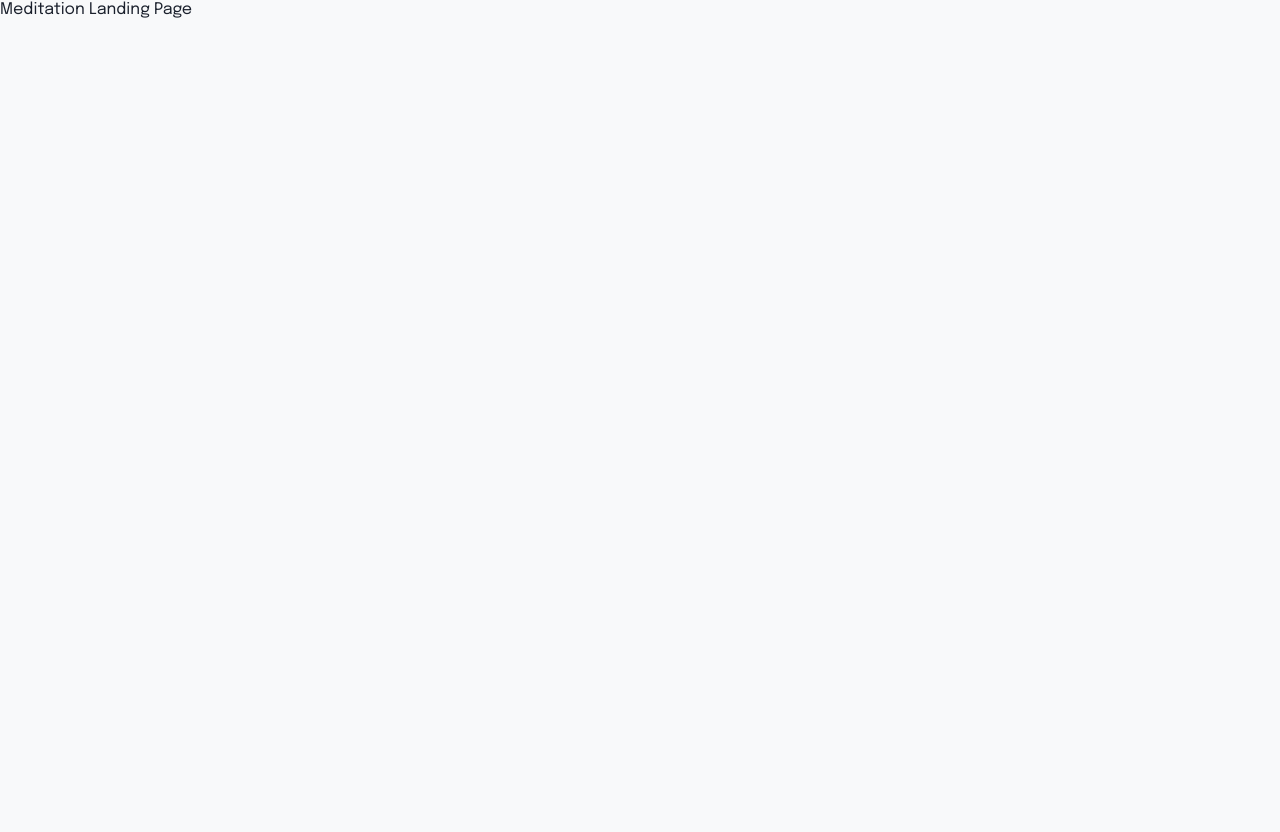
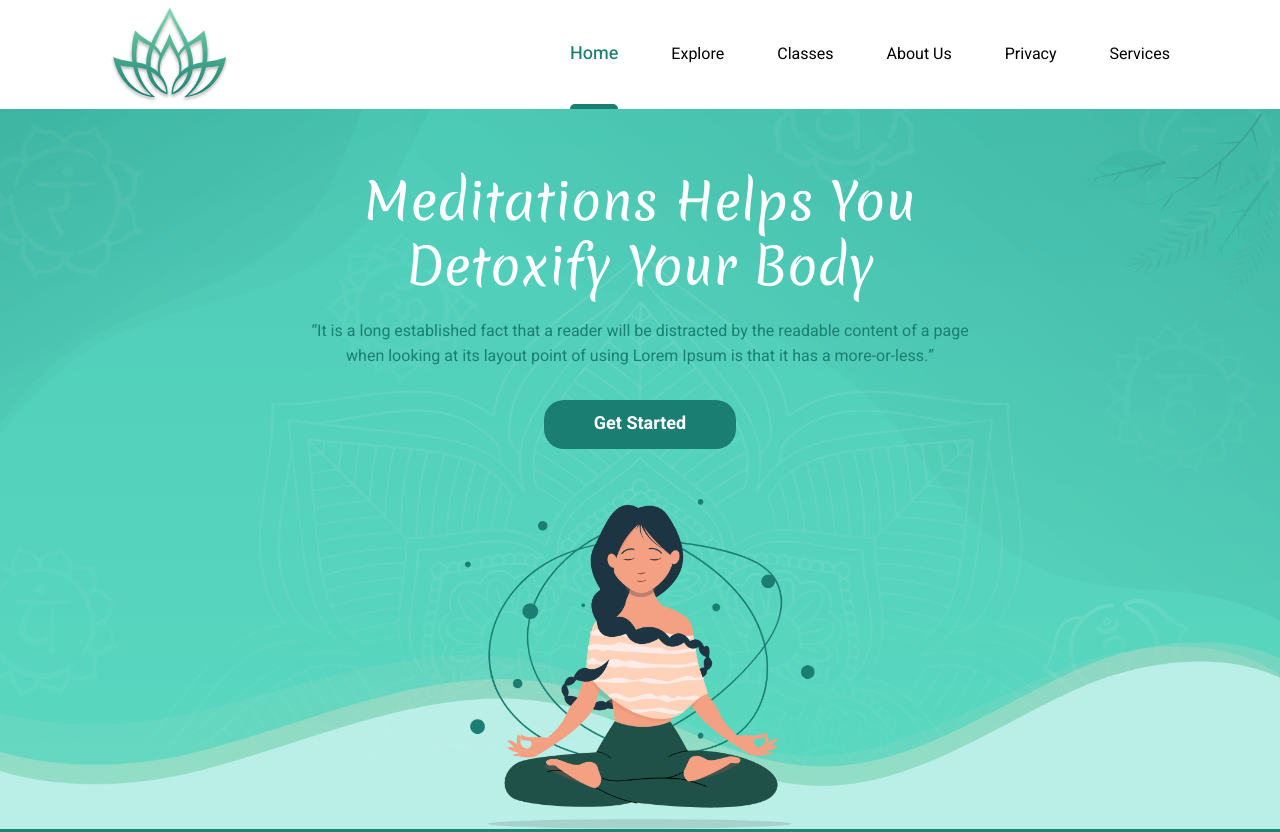
Before and after one commit to AndreyMalyar/meditation-landing, a website built with Vite: page index.html in a window 1280 px wide. Shown: the top 832 px of the page. Before the commit the page ends 800 px from the top, so only its background shows below. Built offline with nearby package versions, Linux system fonts and the light colour scheme.

Commit message:
feat: верстка header html + css

```diff
--- a/index.html
+++ b/index.html
@@ -5,16 +5,80 @@
     <link rel="icon" type="image/svg+xml" href="/vite.svg" />
     <meta name="viewport" content="width=device-width, initial-scale=1.0" />
     <title>Meditation - Detoxify Your Body</title>
-    <link rel="preconnect" href="https://fonts.googleapis.com">
-    <link rel="preconnect" href="https://fonts.gstatic.com" crossorigin>
-    <link href="https://fonts.googleapis.com/css2?family=Epilogue:wght@400;500;600;700&display=swap" rel="stylesheet">
+    <link rel="preconnect" href="https://fonts.googleapis.com" />
+    <link rel="preconnect" href="https://fonts.gstatic.com" crossorigin />
+    <link
+      href="https://fonts.googleapis.com/css2?family=Heebo:wght@100..900&family=Merienda:wght@300..900&display=swap"
+      rel="stylesheet"
+    />
   </head>
   <body>
+    <div id="app">
+      <nav class="nav">
+        <div class="container nav__container">
+          <img src="./src/assets/icons/logo.svg" class="nav__logo" alt="Logo" />
+          <ul class="nav__menu">
+            <li class="nav__menu-item nav__menu-item_active">Home</li>
+            <li class="nav__menu-item">Explore</li>
+            <li class="nav__menu-item">Classes</li>
+            <li class="nav__menu-item">About Us</li>
+            <li class="nav__menu-item">Privacy</li>
+            <li class="nav__menu-item">Services</li>
+          </ul>
+        </div>
+      </nav>
 
-    <div id="app">
-        <!-- Здесь будет контент -->
-        <h1>Meditation Landing Page</h1>
+      <header class="header">
+        <div class="container header__container">
+          <h1 class="section__title header__title">
+            Meditations Helps You Detoxify Your Body
+          </h1>
+          <p class="header__subtitle">
+            “It is a long established fact that a reader will be distracted by
+            the readable content of a page when looking at its layout point of
+            using Lorem Ipsum is that it has a more-or-less.”
+          </p>
+          <button type="button" class="section__btn header__btn">
+            Get Started
+          </button>
+          <img
+            src="./src/assets/images/header_img-1.png"
+            class="header__img"
+            alt="picture meditation"
+          />
+        </div>
+      </header>
+
+      <section class="section">
+        <div class="container"></div>
+      </section>
     </div>
+
+    <svg
+      width="1920"
+      height="1131"
+      viewBox="0 0 1920 1131"
+      fill="red"
+      xmlns="http://www.w3.org/2000/svg"
+    >
+      <path
+        d="M295.912 1108.1C474.283 1063.03 652.306 972.564 832.295 1006.85C967.968 1032.11 1087.66 1127.28 1226.01 1130.08C1367.21 1133.11 1488.83 1041.27 1617.41 983.861C1746 926.455 1926.24 918.558 1998.85 1038.93C2131.16 704.813 2288.43 381.31 2468.77 70.5714C1988.94 -155.177 1493.41 -346.306 987.519 -501.524C835.524 -548.481 669.648 -590.526 521.109 -534.724C349.675 -468.994 42.091 -399.455 -33.4998 -231C-166.97 64.2743 -78.1339 478.929 -167.626 790.945C-250.989 1083.93 47.7605 1171.68 295.912 1108.1Z"
+        fill="url(#paint0_linear_7_5)"
+      />
+      <defs>
+        <linearGradient
+          id="paint0_linear_7_5"
+          x1="937"
+          y1="-73.5002"
+          x2="937"
+          y2="1361.5"
+          gradientUnits="userSpaceOnUse"
+        >
+          <stop stop-color="#1A7F72" />
+          <stop offset="1" stop-color="#7ADBAE" />
+        </linearGradient>
+      </defs>
+    </svg>
 
     <script type="module" src="/src/main.ts"></script>
   </body>
--- a/src/styles/base/_base.scss
+++ b/src/styles/base/_base.scss
@@ -9,7 +9,7 @@ body {
   font-size: $font-size-base;
   font-weight: 400;
   line-height: $line-height-base;
-  color: $color-text-dark;
+  color: $color-text-body;
   background-color: $primary-bg-color;
   min-height: 100vh;
   overflow-x: hidden;
--- a/src/styles/base/_mixins.scss
+++ b/src/styles/base/_mixins.scss
@@ -1,83 +1,83 @@
-@use "variables" as *;
+@use 'variables' as *;
 
-@mixin flex($jc: center, $ai: center){
+@mixin flex($jc: center, $ai: center) {
   display: flex;
   justify-content: $jc;
   align-items: $ai;
 }
-@mixin inline-flex($jc: center, $ai: center){
+@mixin inline-flex($jc: center, $ai: center) {
   display: inline-flex;
   justify-content: $jc;
   align-items: $ai;
 }
-@mixin bg($url: '', $repeat: no-repeat, $x: center, $y: center, $size: cover){
-  background-image: url('#{$url}');
+@mixin bg($url, $repeat: no-repeat, $x: center, $y: center, $size: cover) {
+  background-image: url($url);
   background-repeat: $repeat;
   background-position: $x $y;
   background-size: $size;
 }
-@mixin bgProps($repeat: no-repeat, $x: center, $y: center, $size: cover){
+@mixin bgProps($repeat: no-repeat, $x: center, $y: center, $size: cover) {
   background-repeat: $repeat;
   background-position: $x $y;
   background-size: $size;
 }
-@mixin desktop($name, $value){
-  @media (max-width: $desktop-size){
+@mixin desktop($name, $value) {
+  @media (max-width: $desktop-size) {
     #{$name}: $value;
   }
 }
-@mixin laptop($name, $value){
-  @media (max-width: $laptop-size){
+@mixin laptop($name, $value) {
+  @media (max-width: $laptop-size) {
     #{$name}: $value;
   }
 }
-@mixin tablet($name, $value){
-  @media (max-width: $tablet-size){
+@mixin tablet($name, $value) {
+  @media (max-width: $tablet-size) {
     #{$name}: $value;
   }
 }
-@mixin mobile($name, $value){
-  @media (max-width: $medium-size){
+@mixin mobile($name, $value) {
+  @media (max-width: $medium-size) {
     #{$name}: $value;
   }
 }
-@mixin mobile-small($name, $value){
-  @media (max-width: $mobile-size){
+@mixin mobile-small($name, $value) {
+  @media (max-width: $mobile-size) {
     #{$name}: $value;
   }
 }
-@mixin desktop-block{
-  @media (max-width: $desktop-size){
+@mixin desktop-block {
+  @media (max-width: $desktop-size) {
     @content;
   }
 }
-@mixin laptop-block{
-  @media (max-width: $laptop-size){
+@mixin laptop-block {
+  @media (max-width: $laptop-size) {
     @content;
   }
 }
-@mixin tablet-block{
-  @media (max-width: $tablet-size){
+@mixin tablet-block {
+  @media (max-width: $tablet-size) {
     @content;
   }
 }
-@mixin mobile-block{
-  @media (max-width: $medium-size){
+@mixin mobile-block {
+  @media (max-width: $medium-size) {
     @content;
   }
 }
-@mixin mobile-small-block{
-  @media (max-width: $mobile-size){
+@mixin mobile-small-block {
+  @media (max-width: $mobile-size) {
     @content;
   }
 }
-@mixin mediaMax($size){
-  @media (max-width: $size){
+@mixin mediaMax($size) {
+  @media (max-width: $size) {
     @content;
   }
 }
-@mixin mediaMin($size){
-  @media (min-width: $size){
+@mixin mediaMin($size) {
+  @media (min-width: $size) {
     @content;
   }
 }
--- a/src/styles/base/_variables.scss
+++ b/src/styles/base/_variables.scss
@@ -13,18 +13,34 @@ $mobile-size: 576px;
 
 // BASICS ПЕРЕМЕННЫЕ STYLE
 
-$color-primary: #4DB8A8; // бирюзовый (кнопка, подчеркивание)
-$color-primary-dark: #3A9688; // hover состояния
-$color-primary-light: #E0F4F1; // светлый фон секций
+// Primary colors
+$color-primary: #3BD1BB;        // main colour (светло-бирюзовый)
+$color-primary-dark: #1A7F72;   // main colour (темно-бирюзовый)
+$color-primary-light: #4DD9C4;  // 1A7F72 (30%) - для светлых фонов
 
-$color-text-dark: #1A202C; // основной текст
-$color-text-light: #718096; // серый текст (подзаголовки)
+// Text colors
+$color-text-title: #000000;           // tittle (заголовки)
+$color-text-subtitle: rgba(0, 0, 0, 0.8);  // sub tittle (80%)
+$color-text-body: rgba(0, 0, 0, 0.5);      // body text (50%)
 $color-white: #FFFFFF;
 
-$primary-bg-color: #F8F9FA; // фон страницы
+// Background
+$primary-bg-color: #baefe7;     // фон страницы
 
-// TYPOGRAPHY
-$font-family-base: 'Epilogue', -apple-system, BlinkMacSystemFont, 'Segoe UI', sans-serif;
+// Gradients
+$gradient-button-start: #259385;
+$gradient-button-end: #159685;
+
+$gradient-bg-start: #B1AEB4;
+$gradient-bg-end: #B1AEB4;
+
+$gradient-name-start: #1A7F72;
+$gradient-name-end: #1A7F72;
+
+// Шрифты из Figma
+$font-family-base: 'Heebo', -apple-system, BlinkMacSystemFont, 'Segoe UI', sans-serif;      // Основной текст
+$font-family-heading: 'Merienda', 'Georgia', serif;  // Заголовки (декоративный)
+
 $font-size-base: 16px;
 $line-height-base: 1.6;
 
--- /dev/null
+++ b/src/styles/components/_navigation.scss
@@ -0,0 +1,48 @@
+@use '../base/variables' as *;
+@use '../base/mixins' as *;
+
+.nav {
+  width: 100%;
+  background-color: $color-white;
+
+  &__container {
+    padding: 0 60px;
+    @include flex(space-between);
+  }
+
+  &__logo {
+    width: 120px;
+  }
+
+  &__menu {
+    width: 100%;
+    max-width: 600px;
+    @include flex(space-between);
+    gap: 20px;
+
+    &-item {
+      color: $color-text-title;
+      font-size: $spacing-sm;
+      padding: 40px 0;
+      cursor: pointer;
+      transition: $transition-base;
+
+      &_active {
+        color: $color-primary-dark;
+        font-size: 18px;
+        font-weight: 500;
+        position: relative;
+        &::before {
+          content: '';
+          position: absolute;
+          bottom: 0;
+          left: 0;
+          width: 100%;
+          height: 5px;
+          border-radius: 5px 5px 0 0;
+          background-color: $color-primary-dark;
+        }
+      }
+    }
+  }
+}
--- a/src/styles/style.scss
+++ b/src/styles/style.scss
@@ -1,13 +1,65 @@
 // base, всегда первым
-@use "base/variables" as *; // as * чтобы не писать variables.$desktop-size
-@use "base/mixins" as *;
-@use "base/reset";
-@use "base/base";
-@use "base/containers";
+@use 'base/variables' as *; // as * чтобы не писать variables.$desktop-size
+@use 'base/mixins' as *;
+@use 'base/reset';
+@use 'base/base';
+@use 'base/containers';
 
-:root{
+// components
+@use 'components/navigation';
+
+:root {
   --container-width: 1180px;
   --container-padding: 15px;
 }
 
-// components
+//layout
+.header {
+  max-width: 100%; //var(--container-width)
+  margin: 0 auto;
+  @include bg(
+    '../assets/images/BG_header.png',
+    no-repeat,
+    center,
+    bottom,
+    cover
+  );
+
+  &__container {
+    @include flex();
+    flex-direction: column;
+    max-width: 700px;
+  }
+  &__title {
+    font-size: 50px;
+    color: $color-white;
+    margin: 60px 0 20px;
+  }
+  &__subtitle {
+    text-align: center;
+    color: $color-primary-dark;
+  }
+  &__btn {
+    margin: 30px 0 50px;
+    font-size: 18px;
+  }
+  &__img {
+    width: 350px;
+  }
+}
+
+.section {
+  &__title {
+    font-family: $font-family-heading;
+
+    line-height: 130%;
+    text-align: center;
+  }
+  &__btn {
+    padding: 10px 50px;
+    background-color: $color-primary-dark;
+    color: $color-white;
+    border-radius: 20px;
+    font-weight: 700;
+  }
+}
```
Also changed, not shown: src/assets/icons/logo.svg (added), src/assets/images/BG_header.png (added), src/assets/images/header_img-1.png (added).
